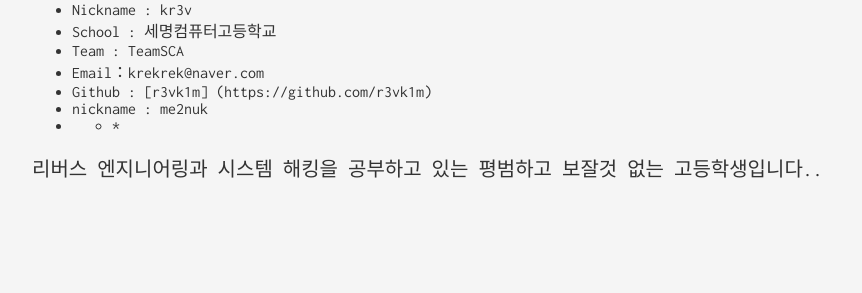
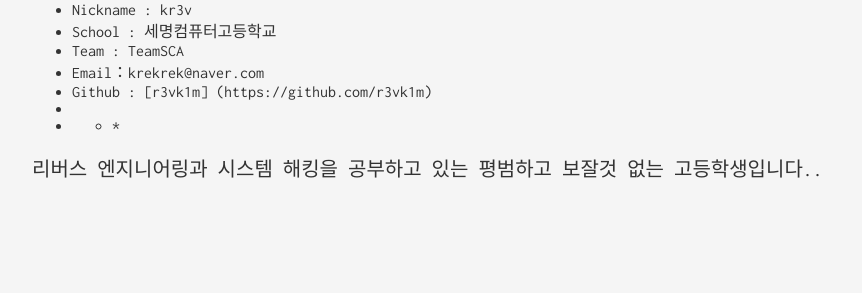
Before and after one commit to krekrek/krekrek.github.io, a Jekyll site: the page built from about.md, in a window 1280 px wide. Shown: the part 586-879 px from the top of the page, without its empty margins (208-1070 px from the left). Built offline with Jekyll 4.4.1, drawn with Linux system fonts in a browser that asks for light colours.

Commit message:
Update about.md

```diff
--- a/about.md
+++ b/about.md
@@ -12,7 +12,7 @@ permalink: /about/
   * Team : TeamSCA
   * Email：krekrek@naver.com
   * Github : [r3vk1m] (https://github.com/r3vk1m)
-  * nickname : me2nuk
+  *
 * * *
 
 리버스 엔지니어링과 시스템 해킹을 공부하고 있는 평범하고 보잘것 없는 고등학생입니다..
```
